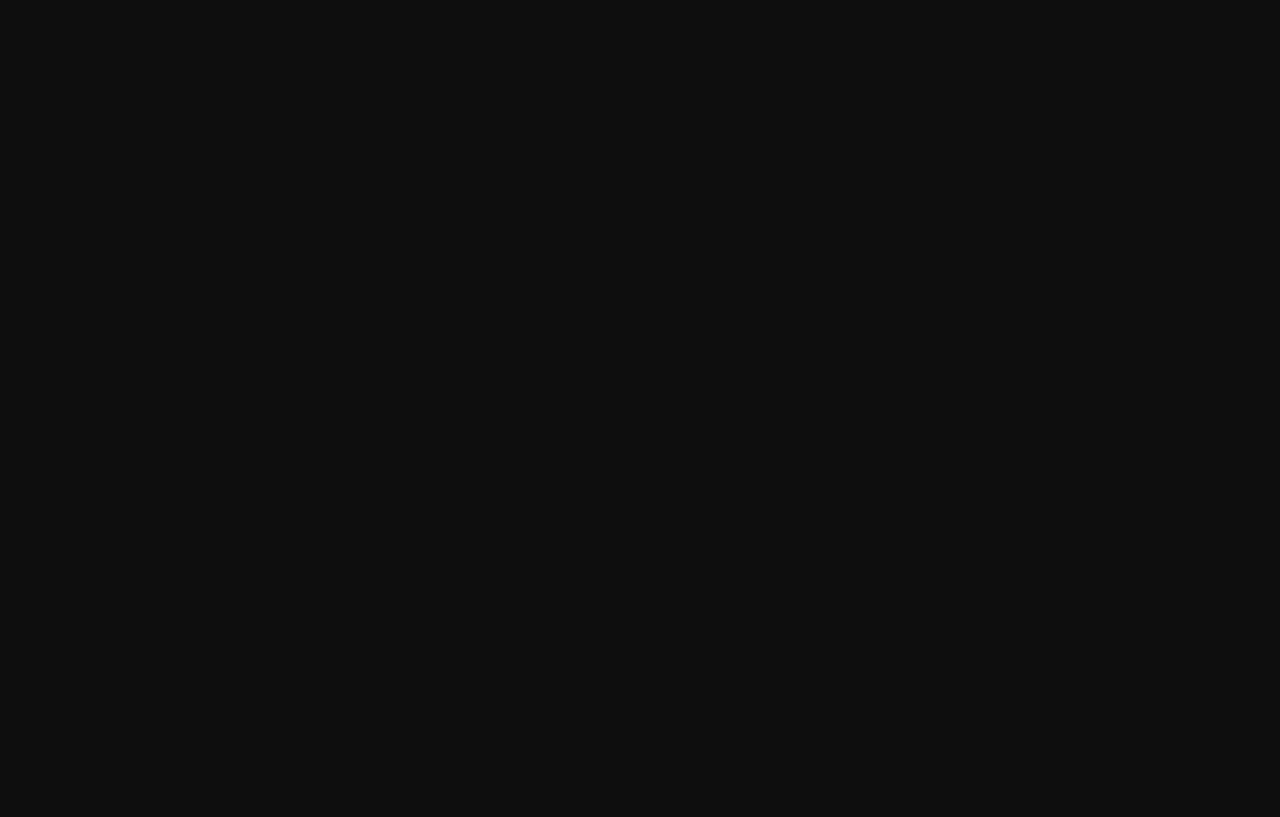
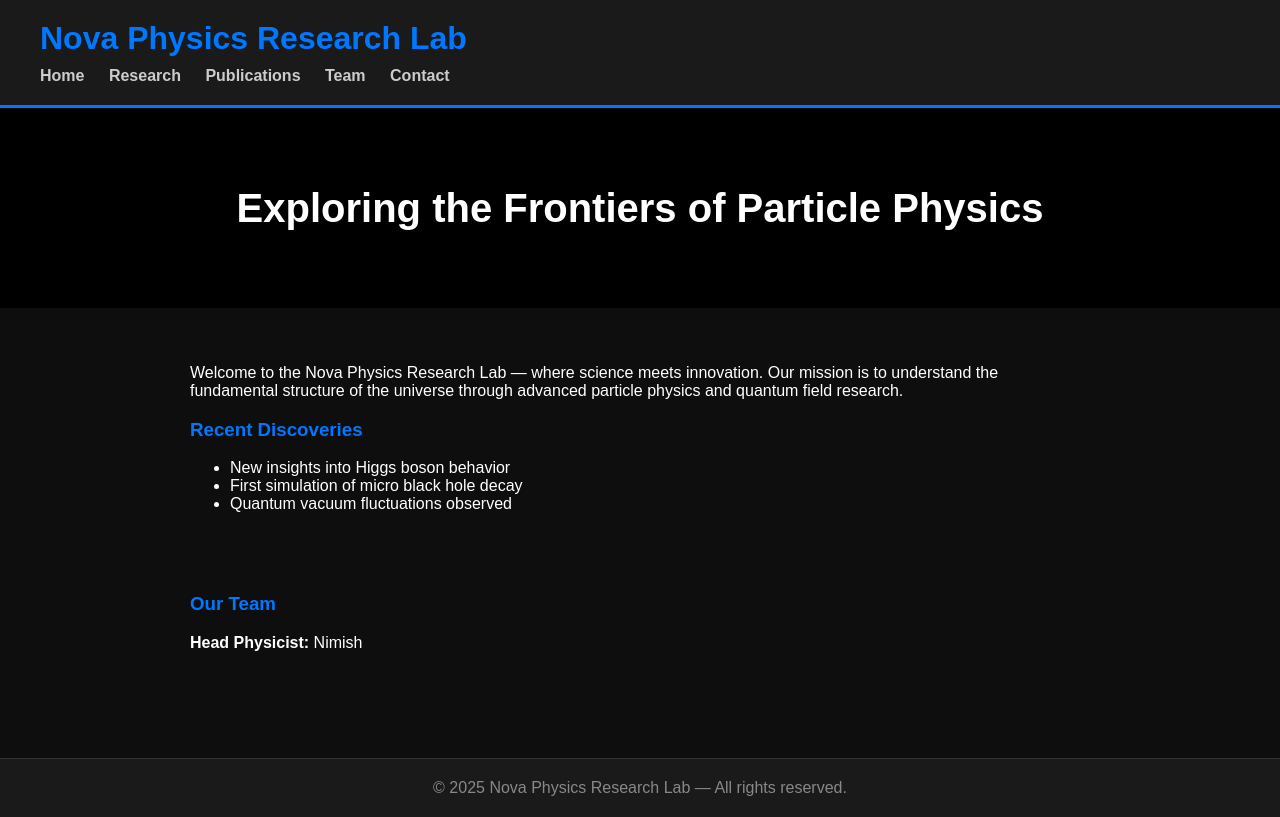
Before and after one commit to Valxnce/Valxnce.github.io, a plain HTML site: page index.html in a window 1280 px wide. Drawn offline with Linux system fonts and the light colour scheme.

Commit message:
Update index.html

```diff
--- a/index.html
+++ b/index.html
@@ -74,4 +74,46 @@
     }
 
     #team {
-      margin-top
+      margin-top: 80px;
+    }
+  </style>
+</head>
+<body>
+  <header>
+    <h1>Nova Physics Research Lab</h1>
+    <nav>
+      <a href="#">Home</a>
+      <a href="#">Research</a>
+      <a href="#">Publications</a>
+      <a href="#team">Team</a>
+      <a href="#">Contact</a>
+    </nav>
+  </header>
+
+  <div class="hero">
+    <h2>Exploring the Frontiers of Particle Physics</h2>
+  </div>
+
+  <div class="content">
+    <p>
+      Welcome to the Nova Physics Research Lab — where science meets innovation. Our mission is to understand the fundamental structure of the universe through advanced particle physics and quantum field research.
+    </p>
+
+    <h3>Recent Discoveries</h3>
+    <ul>
+      <li>New insights into Higgs boson behavior</li>
+      <li>First simulation of micro black hole decay</li>
+      <li>Quantum vacuum fluctuations observed</li>
+    </ul>
+
+    <div id="team">
+      <h3>Our Team</h3>
+      <p><strong>Head Physicist:</strong> Nimish</p>
+    </div>
+  </div>
+
+  <footer>
+    &copy; 2025 Nova Physics Research Lab — All rights reserved.
+  </footer>
+</body>
+</html>
```
